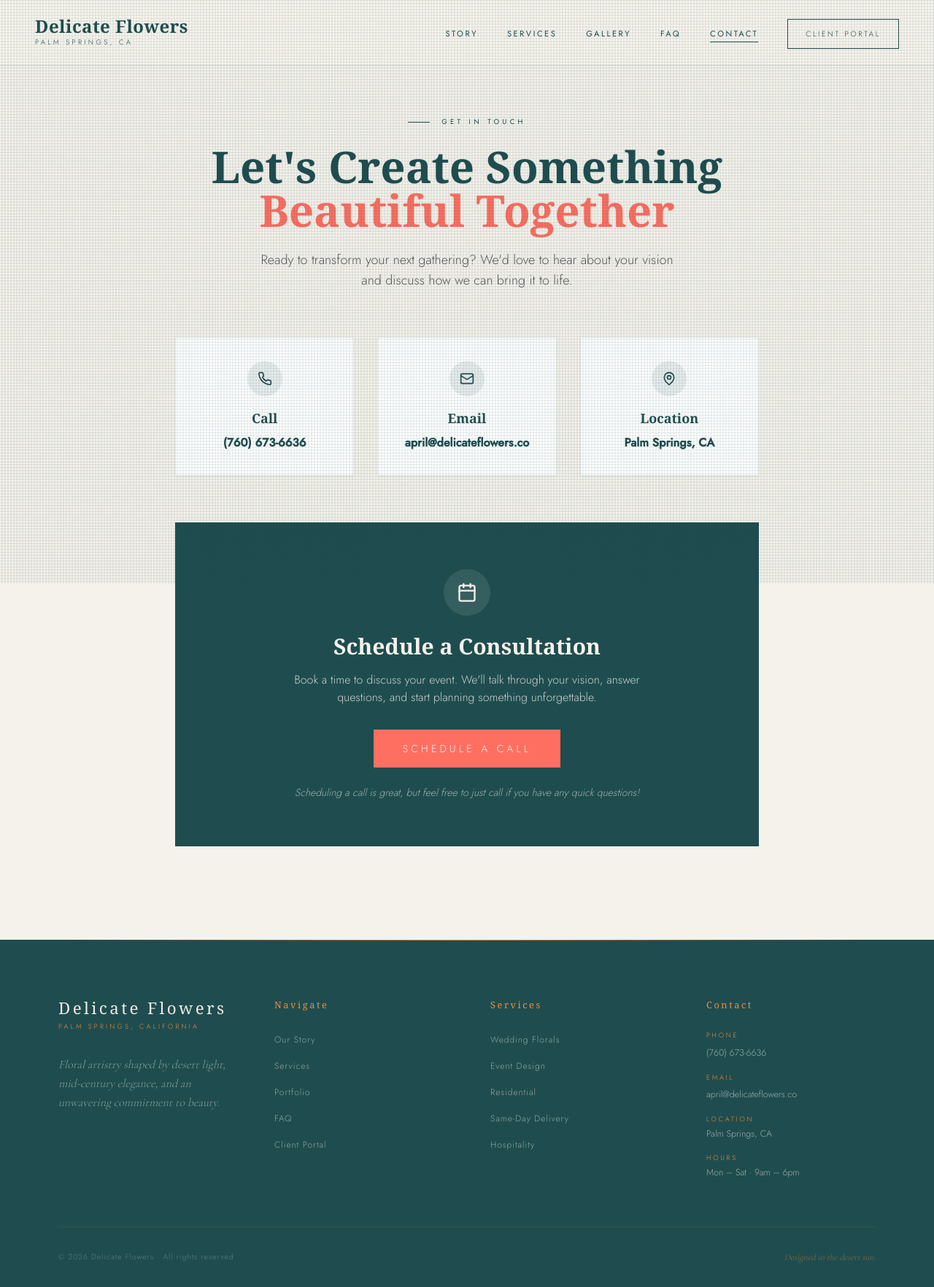
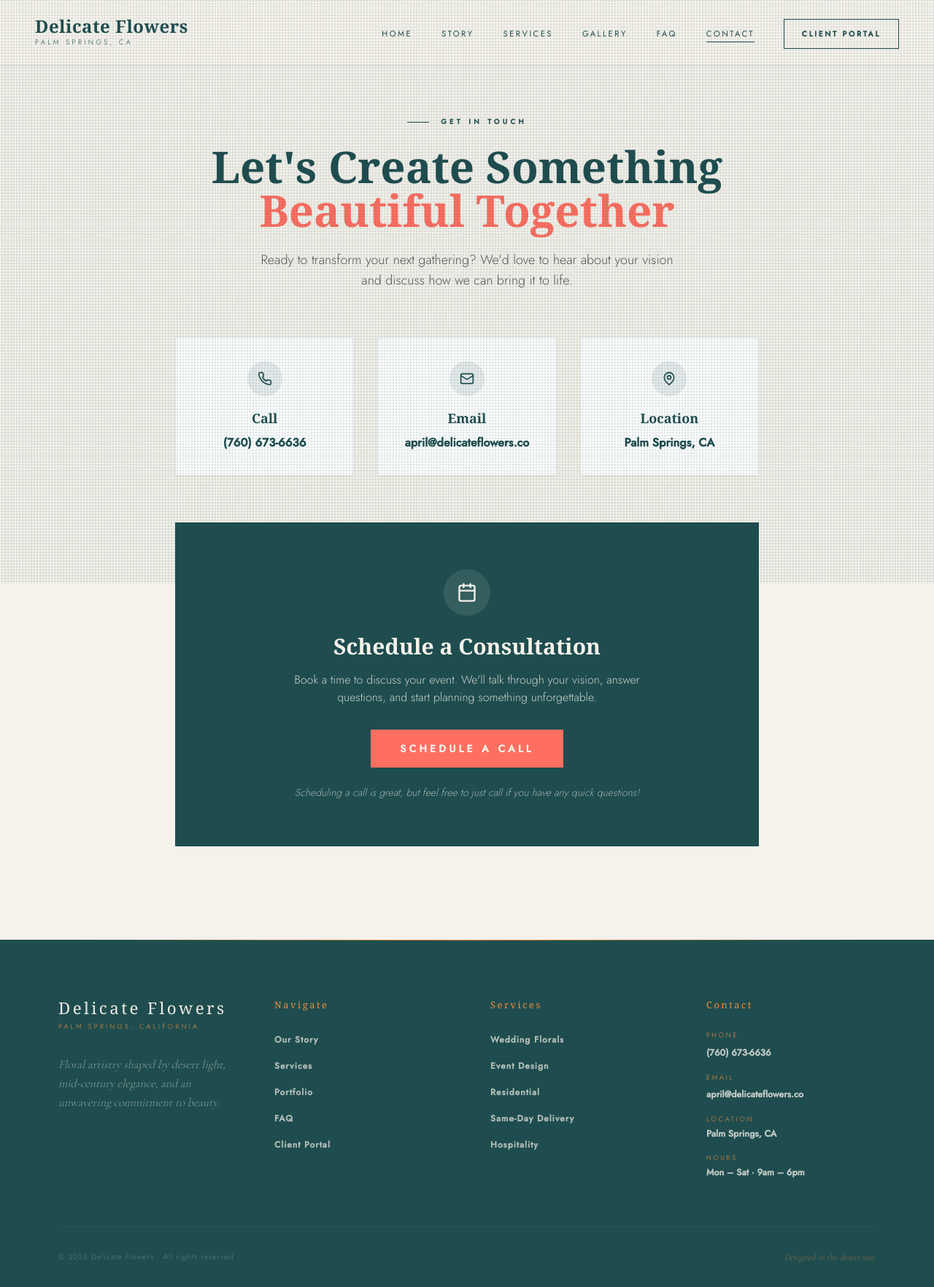
Before and after one commit to Simcol2/delicate, a Next.js app: page /contact in a window 1280 px wide. Shown: the whole page at 73% size. Built offline with nearby package versions, Linux system fonts and the light colour scheme; a web font is replaced by a local one.

Commit message:
Make all text bold - nav, buttons, headings, footer, body text

```diff
--- a/app/contact/page.tsx
+++ b/app/contact/page.tsx
@@ -50,7 +50,7 @@ export default function ContactPage() {
 
       <div className="max-w-4xl mx-auto px-6 lg:px-12 relative z-10">
         <div ref={contentRef} className="text-center mb-16">
-          <span className="section-label justify-center">Get in Touch</span>
+          <span className="section-label justify-center font-semibold">Get in Touch</span>
           <h1
             className="text-4xl lg:text-5xl xl:text-6xl text-midnight mb-6"
             style={{ fontFamily: "'Playfair Display', Georgia, serif", fontWeight: 700 }}
@@ -72,7 +72,7 @@ export default function ContactPage() {
             <div className="w-12 h-12 mx-auto mb-4 flex items-center justify-center rounded-full bg-midnight/10">
               <Phone className="w-5 h-5 text-midnight" />
             </div>
-            <h3 className="font-display text-lg text-midnight mb-2" style={{ fontFamily: "'Playfair Display', Georgia, serif", fontWeight: 700 }}>
+            <h3 className="font-display text-lg text-midnight mb-2 font-bold" style={{ fontFamily: "'Playfair Display', Georgia, serif" }}>
               Call
             </h3>
             <a
@@ -88,7 +88,7 @@ export default function ContactPage() {
             <div className="w-12 h-12 mx-auto mb-4 flex items-center justify-center rounded-full bg-midnight/10">
               <Mail className="w-5 h-5 text-midnight" />
             </div>
-            <h3 className="font-display text-lg text-midnight mb-2" style={{ fontFamily: "'Playfair Display', Georgia, serif", fontWeight: 700 }}>
+            <h3 className="font-display text-lg text-midnight mb-2 font-bold" style={{ fontFamily: "'Playfair Display', Georgia, serif" }}>
               Email
             </h3>
             <a
@@ -104,7 +104,7 @@ export default function ContactPage() {
             <div className="w-12 h-12 mx-auto mb-4 flex items-center justify-center rounded-full bg-midnight/10">
               <MapPin className="w-5 h-5 text-midnight" />
             </div>
-            <h3 className="font-display text-lg text-midnight mb-2" style={{ fontFamily: "'Playfair Display', Georgia, serif", fontWeight: 700 }}>
+            <h3 className="font-display text-lg text-midnight mb-2 font-bold" style={{ fontFamily: "'Playfair Display', Georgia, serif" }}>
               Location
             </h3>
             <p className="font-sans font-semibold text-midnight">
@@ -132,7 +132,7 @@ export default function ContactPage() {
             href="https://calendar.app.google/mEhKoq1ZgiX9uZUa8"
             target="_blank"
             rel="noopener noreferrer"
-            className="inline-block px-10 py-4 bg-coral text-cream font-sans text-sm tracking-widest uppercase hover:bg-turquoise transition-all duration-300"
+            className="inline-block px-10 py-4 bg-coral text-cream font-sans text-sm font-bold tracking-widest uppercase hover:bg-turquoise transition-all duration-300"
             style={{ backgroundColor: '#FF6F61' }}
           >
             Schedule a Call
--- a/app/globals.css
+++ b/app/globals.css
@@ -74,7 +74,7 @@ body::before {
 .section-label {
   font-family: 'Jost', sans-serif;
   font-size: 0.6rem;
-  font-weight: 400;
+  font-weight: 600;
   letter-spacing: 0.45em;
   text-transform: uppercase;
   color: #1F4D4F;
@@ -123,7 +123,7 @@ body::before {
   color: #F5F0E8;
   font-family: 'Jost', sans-serif;
   font-size: 0.65rem;
-  font-weight: 500;
+  font-weight: 700;
   letter-spacing: 0.28em;
   text-transform: uppercase;
   text-decoration: none;
@@ -158,7 +158,7 @@ body::before {
 .btn-text {
   font-family: 'Jost', sans-serif;
   font-size: 0.65rem;
-  font-weight: 400;
+  font-weight: 600;
   letter-spacing: 0.22em;
   text-transform: uppercase;
   color: #1F4D4F;
@@ -192,7 +192,7 @@ body::before {
   color: #E8E0D5;
   font-family: 'Jost', sans-serif;
   font-size: 0.65rem;
-  font-weight: 500;
+  font-weight: 700;
   letter-spacing: 0.28em;
   text-transform: uppercase;
   text-decoration: none;
--- a/components/footer/Footer.tsx
+++ b/components/footer/Footer.tsx
@@ -38,7 +38,7 @@ export default function Footer() {
               <li key={link.href}>
                 <Link
                   href={link.href}
-                  className="font-sans text-[0.75rem] font-light text-ivory/55 no-underline tracking-[0.08em] transition-colors duration-300 hover:text-gold-pale"
+                  className="font-sans text-[0.75rem] font-semibold text-ivory/70 no-underline tracking-[0.08em] transition-colors duration-300 hover:text-gold-pale"
                 >
                   {link.label}
                 </Link>
@@ -63,7 +63,7 @@ export default function Footer() {
               <li key={service}>
                 <Link
                   href="/services"
-                  className="font-sans text-[0.75rem] font-light text-ivory/55 no-underline tracking-[0.08em] transition-colors duration-300 hover:text-gold-pale"
+                  className="font-sans text-[0.75rem] font-semibold text-ivory/70 no-underline tracking-[0.08em] transition-colors duration-300 hover:text-gold-pale"
                 >
                   {service}
                 </Link>
@@ -84,7 +84,7 @@ export default function Footer() {
               </div>
               <a
                 href="tel:7606736636"
-                className="font-sans text-[0.78rem] font-light text-ivory/60 no-underline hover:text-gold-pale transition-colors"
+                className="font-sans text-[0.78rem] font-semibold text-ivory/80 no-underline hover:text-gold-pale transition-colors"
               >
                 (760) 673-6636
               </a>
@@ -95,7 +95,7 @@ export default function Footer() {
               </div>
               <a
                 href="mailto:april@delicateflowers.co"
-                className="font-sans text-[0.78rem] font-light text-ivory/60 no-underline hover:text-gold-pale transition-colors"
+                className="font-sans text-[0.78rem] font-semibold text-ivory/80 no-underline hover:text-gold-pale transition-colors"
               >
                 april@delicateflowers.co
               </a>
@@ -104,7 +104,7 @@ export default function Footer() {
               <div className="font-sans text-[0.58rem] tracking-[0.3em] uppercase text-gold mb-1">
                 Location
               </div>
-              <div className="font-sans text-[0.78rem] font-light text-ivory/60">
+              <div className="font-sans text-[0.78rem] font-semibold text-ivory/80">
                 Palm Springs, CA
               </div>
             </div>
@@ -112,7 +112,7 @@ export default function Footer() {
               <div className="font-sans text-[0.58rem] tracking-[0.3em] uppercase text-gold mb-1">
                 Hours
               </div>
-              <div className="font-sans text-[0.78rem] font-light text-ivory/60">
+              <div className="font-sans text-[0.78rem] font-semibold text-ivory/80">
                 Mon – Sat · 9am – 6pm
               </div>
             </div>
--- a/components/navigation/Navbar.tsx
+++ b/components/navigation/Navbar.tsx
@@ -18,6 +18,7 @@ export function Navbar() {
   }, [])
 
   const navLinks = [
+    { href: '/', label: 'Home' },
     { href: '/about', label: 'Story' },
     { href: '/services', label: 'Services' },
     { href: '/experiences', label: 'Gallery' },
@@ -75,7 +76,7 @@ export function Navbar() {
           <li>
             <Link
               href="/client/login"
-              className="px-6 py-3 border border-midnight text-midnight font-sans text-[0.65rem] tracking-[0.25em] uppercase no-underline transition-all duration-350 hover:bg-midnight hover:text-cream"
+              className="px-6 py-3 border border-midnight text-midnight font-sans text-[0.65rem] font-bold tracking-[0.25em] uppercase no-underline transition-all duration-350 hover:bg-midnight hover:text-cream"
             >
               Client Portal
             </Link>
--- a/components/sections/About.tsx
+++ b/components/sections/About.tsx
@@ -53,7 +53,7 @@ export default function About() {
               <em className="not-italic" style={{ color: '#FF6F61' }}>That Linger</em>
             </h2>
 
-            <div className="space-y-6 text-text-mid text-base lg:text-lg leading-relaxed">
+            <div className="space-y-6 text-text-mid text-base lg:text-lg font-semibold leading-relaxed">
               <p>
                 Delicate Flowers was born from a simple belief: the most memorable
                 gatherings happen in the comfort of home. We transform your space
@@ -67,7 +67,7 @@ export default function About() {
                 tablescapes that tell your unique story.
               </p>
 
-              <p className="font-serif text-xl lg:text-2xl italic pt-4" style={{ color: '#FF6F61' }}>
+              <p className="font-serif text-xl lg:text-2xl italic font-bold pt-4" style={{ color: '#FF6F61' }}>
                 Let us dress your table better than your guests.
               </p>
             </div>
@@ -81,7 +81,7 @@ export default function About() {
                 >
                   150+
                 </span>
-                <p className="font-sans text-xs text-text-mid mt-2 uppercase tracking-[0.2em]">Events Styled</p>
+                <p className="font-sans text-xs text-text-mid font-bold mt-2 uppercase tracking-[0.2em]">Events Styled</p>
               </div>
               <div>
                 <span
--- a/components/sections/Hero.tsx
+++ b/components/sections/Hero.tsx
@@ -43,7 +43,7 @@ export default function Hero({ onOpenDesigner, onOpenContact }: HeroProps) {
 
         {/* Eyebrow */}
         <p
-          className={`font-sans text-[0.65rem] font-normal tracking-[0.4em] uppercase text-midnight mb-8 flex items-center gap-4 transition-all duration-1000 ${
+          className={`font-sans text-[0.65rem] font-bold tracking-[0.4em] uppercase text-midnight mb-8 flex items-center gap-4 transition-all duration-1000 ${
             mounted ? 'opacity-100 translate-y-0' : 'opacity-0 translate-y-6'
           }`}
           style={{ transitionDelay: '0.3s' }}
@@ -69,7 +69,7 @@ export default function Hero({ onOpenDesigner, onOpenContact }: HeroProps) {
 
         {/* Sub-tagline */}
         <p
-          className={`font-serif text-xl lg:text-2xl text-midnight italic mb-8 transition-all duration-1000 ${
+          className={`font-serif text-xl lg:text-2xl text-midnight italic font-bold mb-8 transition-all duration-1000 ${
             mounted ? 'opacity-100 translate-y-0' : 'opacity-0 translate-y-6'
           }`}
           style={{ transitionDelay: '0.6s' }}
@@ -79,7 +79,7 @@ export default function Hero({ onOpenDesigner, onOpenContact }: HeroProps) {
 
         {/* Description */}
         <p
-          className={`font-sans text-base lg:text-lg font-light text-text-mid leading-relaxed max-w-md mb-10 transition-all duration-1000 ${
+          className={`font-sans text-base lg:text-lg font-semibold text-text-mid leading-relaxed max-w-md mb-10 transition-all duration-1000 ${
             mounted ? 'opacity-100 translate-y-0' : 'opacity-0 translate-y-6'
           }`}
           style={{ transitionDelay: '0.7s' }}
@@ -111,7 +111,7 @@ export default function Hero({ onOpenDesigner, onOpenContact }: HeroProps) {
           }`}
           style={{ transitionDelay: '1.1s' }}
         >
-          <span className="font-sans text-sm tracking-[0.2em] uppercase font-medium">
+          <span className="font-sans text-sm tracking-[0.2em] uppercase font-bold">
             Meet the Designer
           </span>
           <svg
--- a/components/sections/Services.tsx
+++ b/components/sections/Services.tsx
@@ -101,7 +101,7 @@ export default function Services({ onOpenContact }: ServicesProps) {
             <br />
             <em className="not-italic" style={{ color: '#FF6F61' }}>Of Style</em>
           </h2>
-          <p className="font-sans text-text-mid text-base lg:text-lg max-w-xl mx-auto">
+          <p className="font-sans text-text-mid text-base lg:text-lg font-semibold max-w-xl mx-auto">
             Every gathering deserves intentional design. Our curated approach
             brings together sight, taste, and atmosphere.
           </p>
@@ -128,7 +128,7 @@ export default function Services({ onOpenContact }: ServicesProps) {
               >
                 {service.title}
               </h3>
-              <p className="font-sans text-sm text-text-mid leading-relaxed">
+              <p className="font-sans text-sm text-text-mid font-semibold leading-relaxed">
                 {service.description}
               </p>
             </div>
@@ -137,7 +137,7 @@ export default function Services({ onOpenContact }: ServicesProps) {
 
         {/* CTA */}
         <div className="text-center mt-16">
-          <p className="font-sans text-text-mid text-sm mb-6">
+          <p className="font-sans text-text-mid text-sm font-semibold mb-6">
             Not sure what you need? Let&apos;s discuss your vision.
           </p>
           <a
```
